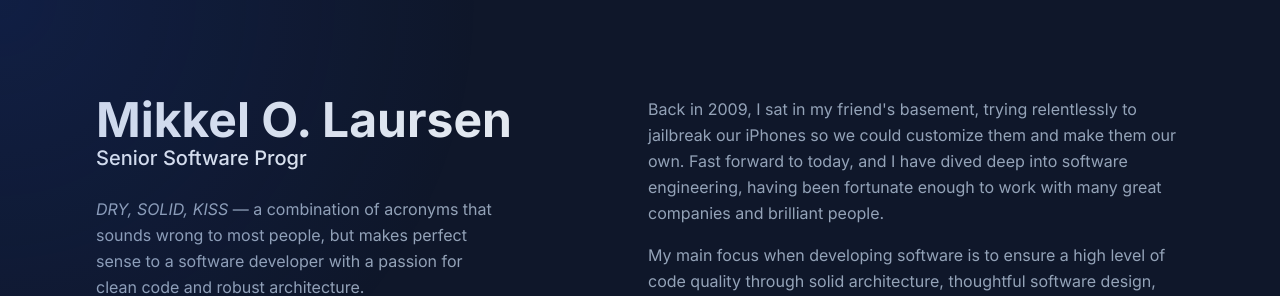
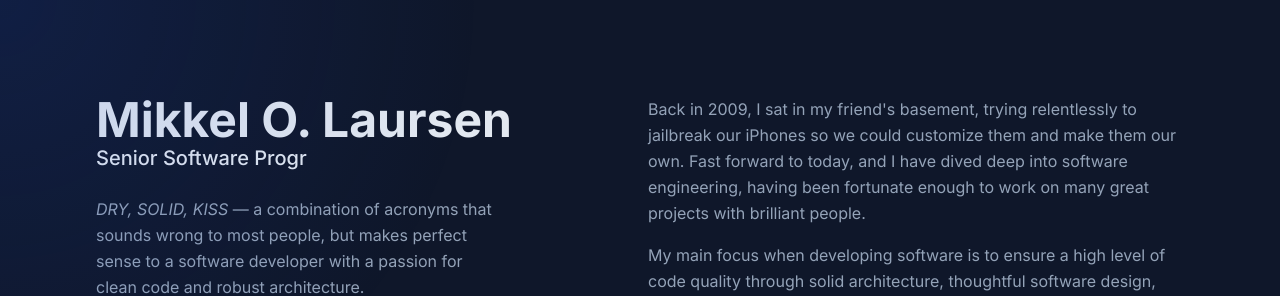
Before and after one commit to mikkel-ol/website, a React (Vite) app: page / in a window 1280 px wide. Shown: the top 296 px of the page. Built offline with nearby package versions, Linux system fonts and the light colour scheme.

Commit message:
Update abou

```diff
--- a/src/components/about.tsx
+++ b/src/components/about.tsx
@@ -7,8 +7,8 @@ export const About: React.FC = () => {
 
       <p>
         Back in 2009, I sat in my friend's basement, trying relentlessly to jailbreak our iPhones so we could customize them and make them
-        our own. Fast forward to today, and I have dived deep into software engineering, having been fortunate enough to work with many
-        great companies and brilliant people.
+        our own. Fast forward to today, and I have dived deep into software engineering, having been fortunate enough to work on many great
+        projects with brilliant people.
       </p>
 
       <p>
```
